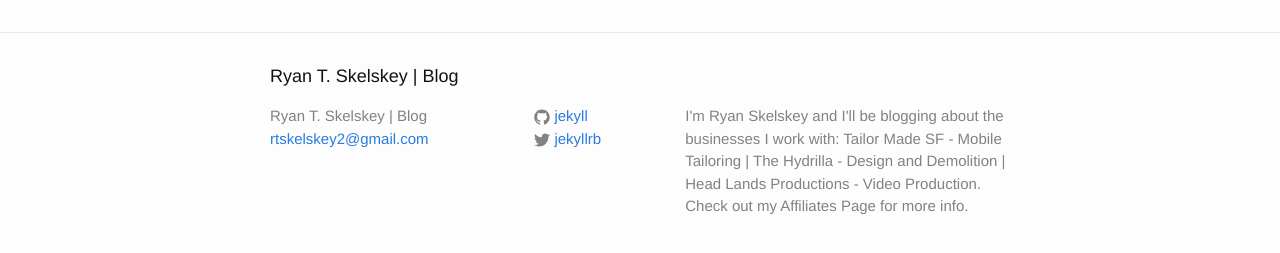
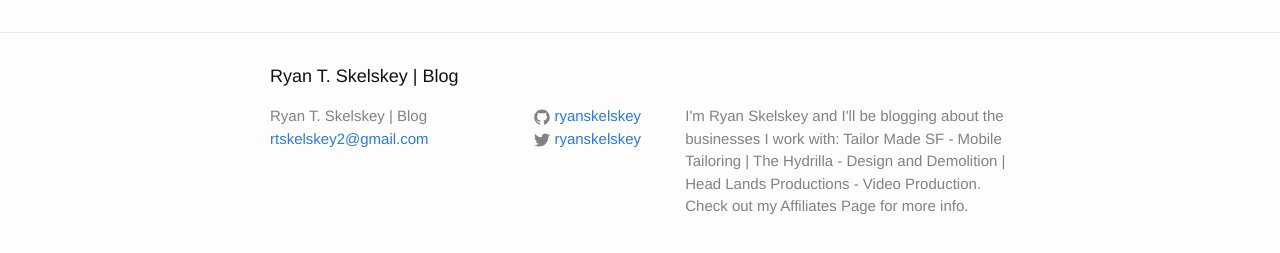
Before and after one commit to ryanskelskey/ryanskelskey.github.io, a Jekyll site: the page built from index.html, in a window 1280 px wide. Shown: the part 264-517 px from the top of the page. Built offline with Jekyll 4.4.1, drawn with Linux system fonts in a browser that asks for light colours.

Commit message:
SM links, url, config yml

```diff
--- a/_config.yml
+++ b/_config.yml
@@ -4,9 +4,9 @@
 description: > # this means to ignore newlines until "baseurl:"
   I'm Ryan Skelskey and I'll be blogging about the businesses I work with: Tailor Made SF - Mobile Tailoring | The Hydrilla - Design and Demolition | Head Lands Productions - Video Production. Check out my Affiliates Page for more info.
 baseurl: "" # the subpath of your site, e.g. /blog/
-url: "http://yourdomain.com" # the base hostname & protocol for your site
-twitter_username: jekyllrb
-github_username:  jekyll
+url: "http://www.ryanskelskey.com/" # the base hostname & protocol for your site
+twitter_username: ryanskelskey
+github_username:  ryanskelskey
 
 # Build settings
 markdown: kramdown
```
